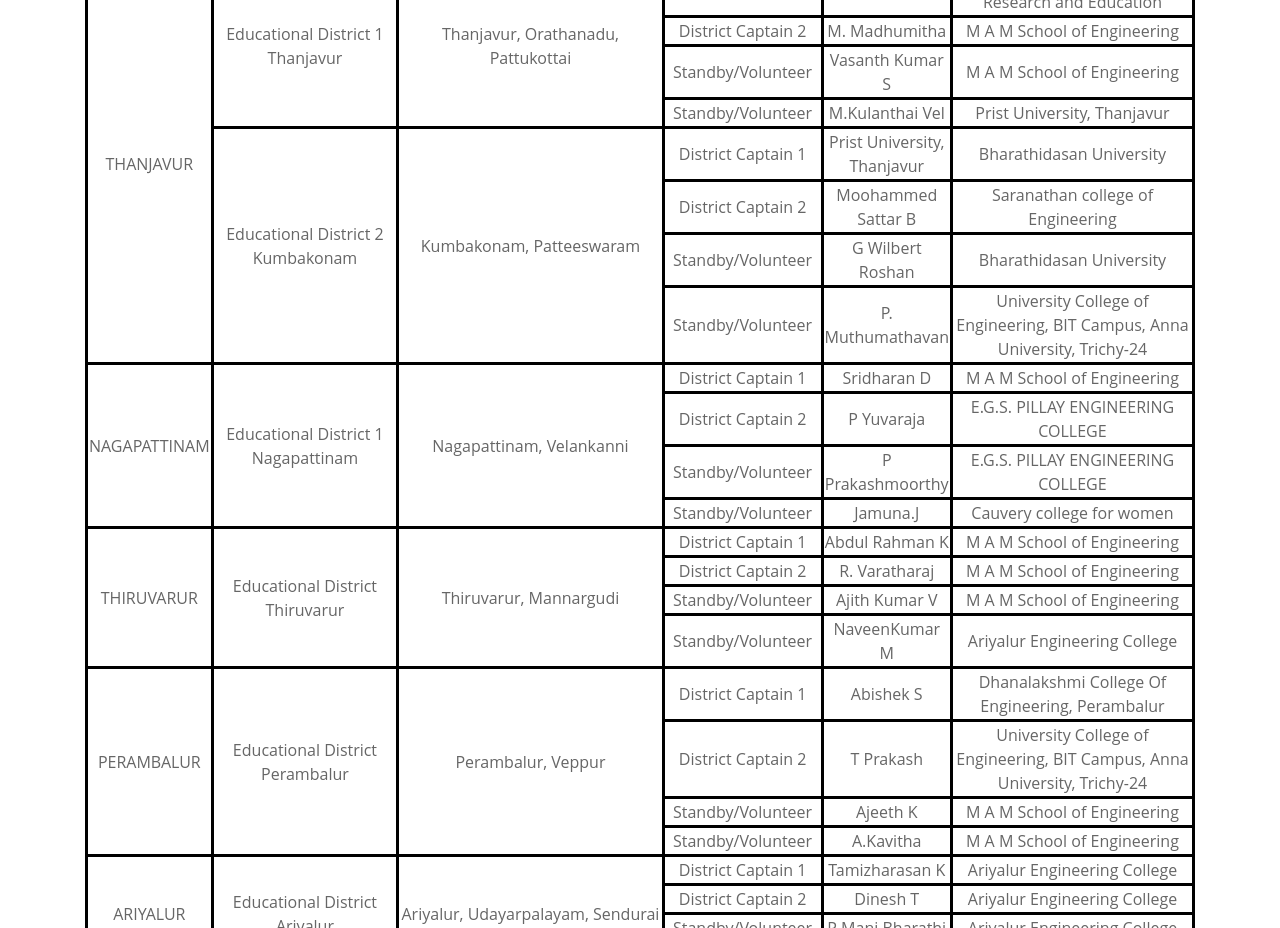
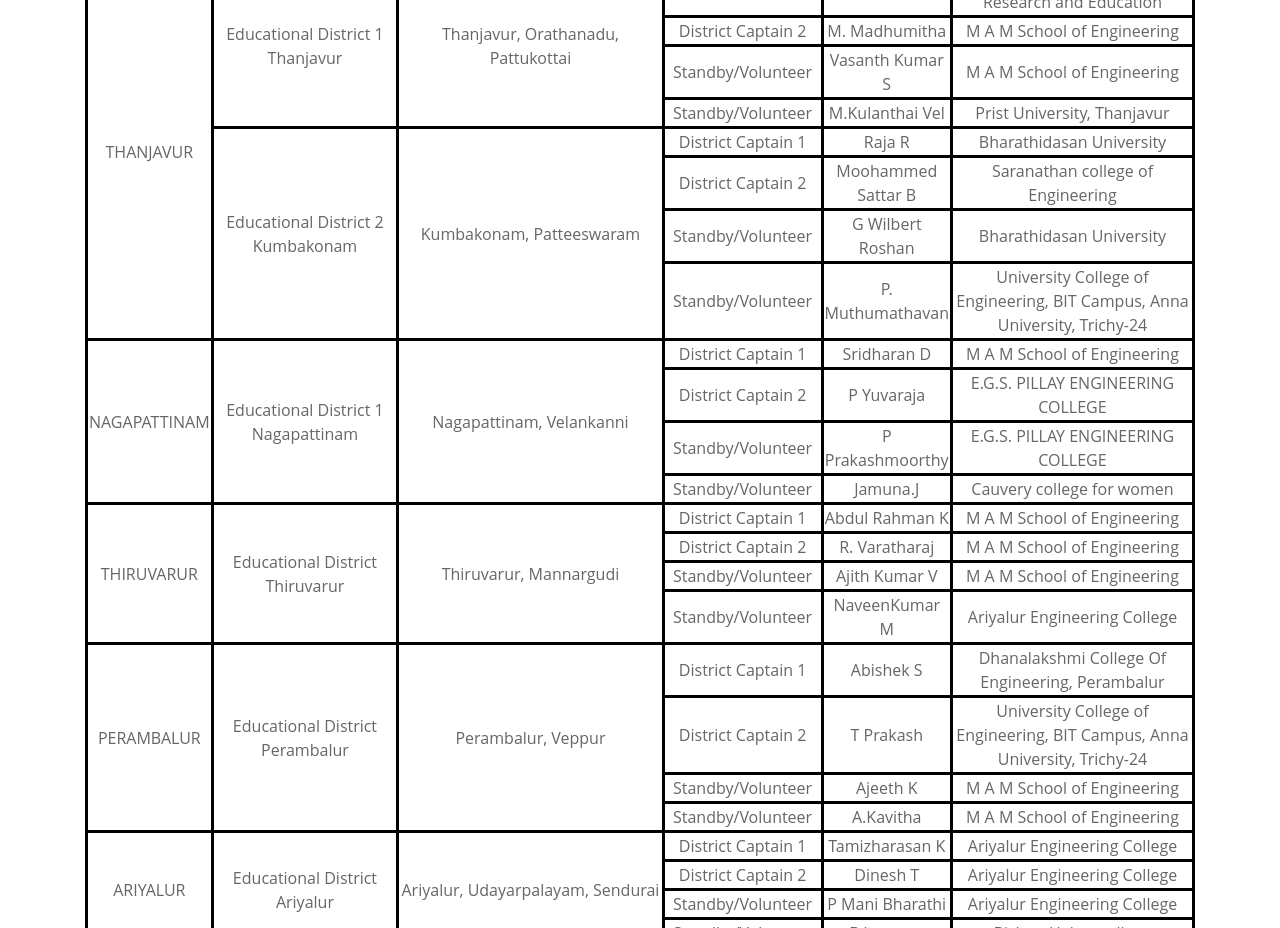
Before and after one commit to tniic/tniic, a plain HTML site: page distcapt.html in a window 1280 px wide. Shown: the part 3160-4088 px from the top of the page. Drawn offline with Linux system fonts and the light colour scheme.

Commit message:
tanjavur district captain name updated

```diff
--- a/distcapt.html
+++ b/distcapt.html
@@ -477,7 +477,7 @@
         <td rowspan="4">Educational District 2 Kumbakonam</td>
         <td rowspan="4">Kumbakonam, Patteeswaram</td>
         <td>District Captain 1</td>
-        <td>Prist University, Thanjavur</td>
+        <td>Raja R</td>
         <td>Bharathidasan University </td>
       </tr>
       <tr>
```
